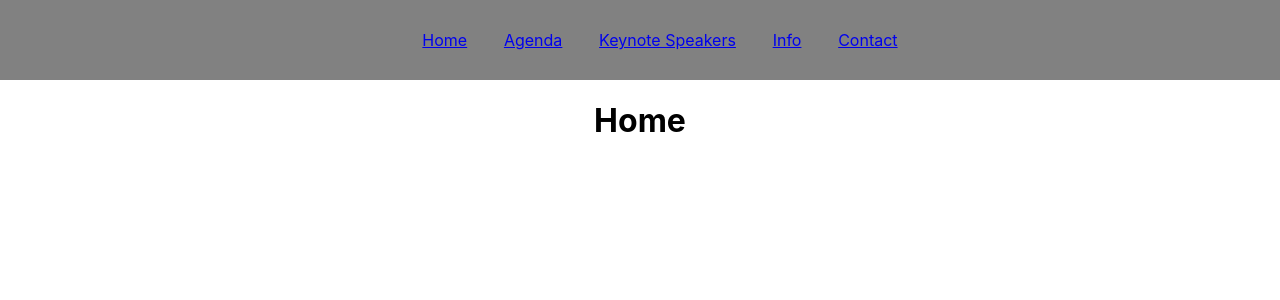
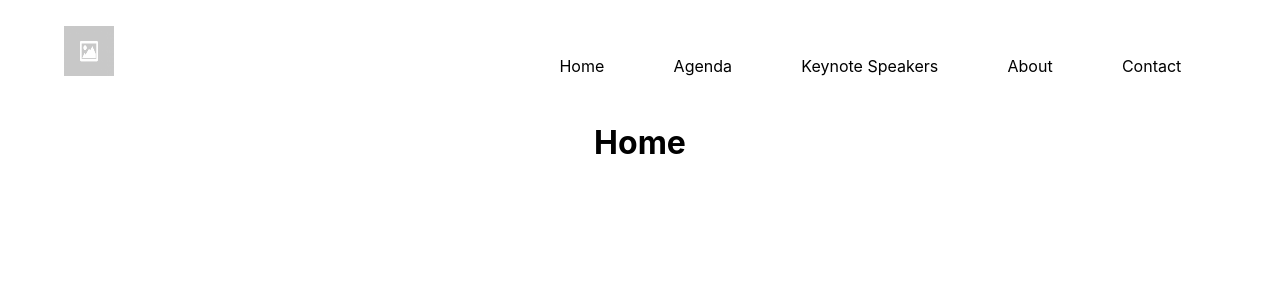
Before and after one commit to WyimaginowaneKoniki/Kongres, a React (Create React App) app in the folder web-client/: page / in a window 1280 px wide. Shown: the top 300 px of the page. Built offline with nearby package versions, Linux system fonts and the light colour scheme.

Commit message:
Update Navigation bar (material UI) and delete css from App.css

```diff
--- a/web-client/src/App.css
+++ b/web-client/src/App.css
@@ -1,19 +1,3 @@
 .App {
   text-align: center;
 }
-
-nav {
-  display: flex;
-  justify-content: space-around;
-  align-items: center;
-  min-height: 10vh;
-  background: rgb(129, 129, 129);
-}
-
-.nav-links {
-  width: 40%;
-  display: flex;
-  justify-content: space-around;
-  align-items: center;
-  list-style: none;
-}
--- a/web-client/src/components/Navigation.jsx
+++ b/web-client/src/components/Navigation.jsx
@@ -1,28 +1,76 @@
 import React from 'react';
 import '../App.css';
 import {Link} from 'react-router-dom';
+import { makeStyles } from '@material-ui/core/styles';
+import Box from '@material-ui/core/Box';
+import Logo from '../images/empty-image.png'
 
 function Navigation() {
+    const styles = makeStyles({
+        main: {
+            width: '90%',
+            height: '50px',
+            display: 'block',
+            margin: 'auto',
+            padding: '2%',
+        },
+        logo: {
+            height: '50px',
+            width: '50px',
+            float: 'left',
+        },
+        box: {
+            width: '60%',
+            float: 'right',
+            display: "flex",
+            justifyContent: "space-around",
+            alignItems: "flex-end",
+            height: '100%',
+            '& a': {
+                textDecoration: 'none',
+                color: 'black',
+            },
+            '& a:hover': {
+                color: 'gray',
+            },
+          },
+    });
+
+    const style = styles();
+
     return (
-        <nav>
-            <ul className = "nav-links">
+        <div className={style.main}>
+            <div>
+                <img className={style.logo} src={Logo} alt="Logo"/>
+            </div>
+            <Box className={style.box}>
+                <Box>
                     <Link to = '/'>
-                <li>Home</li>
+                        Home
                     </Link>
+                </Box>
+                <Box>
                     <Link to = '/agenda'>
-                <li>Agenda</li>
+                        Agenda
                     </Link>
+                </Box>
+                <Box>
                     <Link to = '/speakers'>
-                <li>Keynote Speakers</li>
+                        Keynote Speakers
                     </Link>
+                </Box>
+                <Box>
                     <Link to = '/about'>
-                <li>Info</li>
+                        About
                     </Link>
+                </Box>
+                <Box>
                     <Link to = '/contact'>
-                <li>Contact</li>
+                        Contact
                     </Link>
-            </ul>
-        </nav>
+                </Box>
+            </Box>
+        </div>
     );
 }
 
```
Lines whose indentation alone changed are shown as unchanged.
